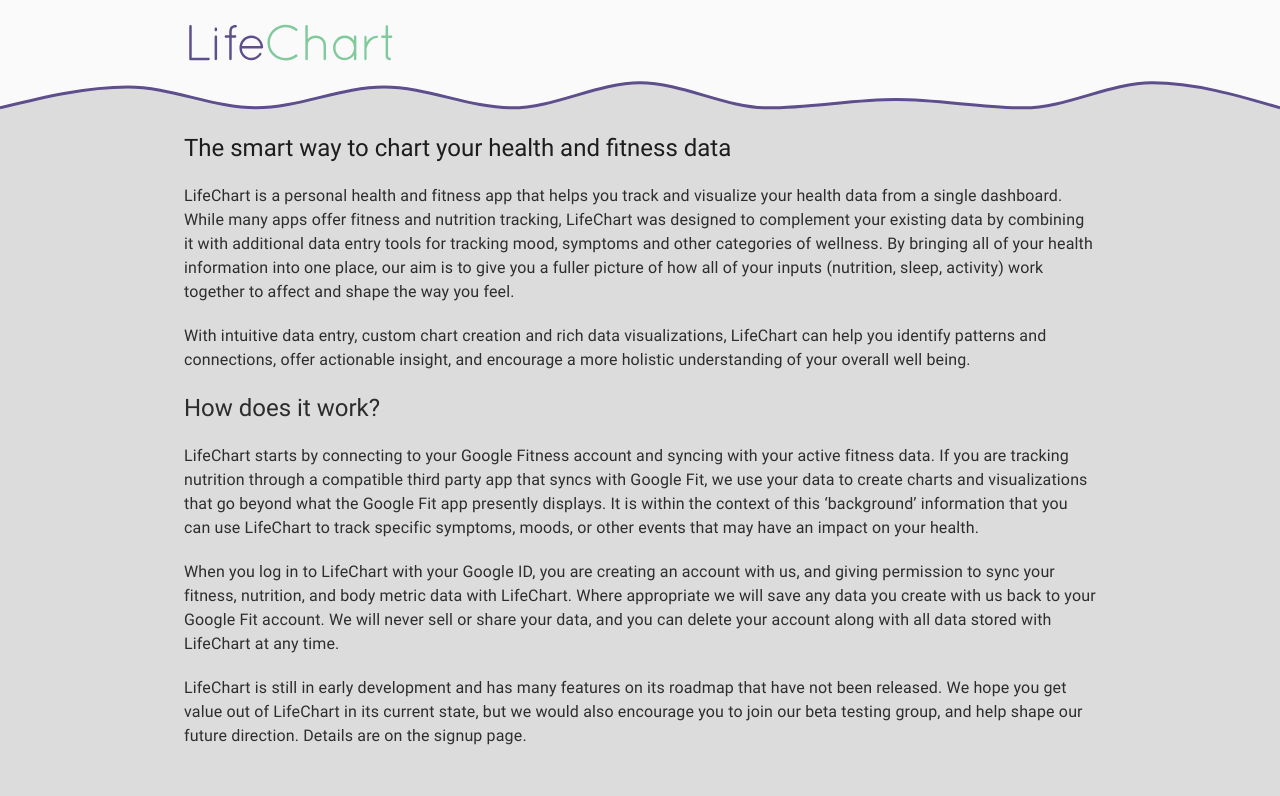
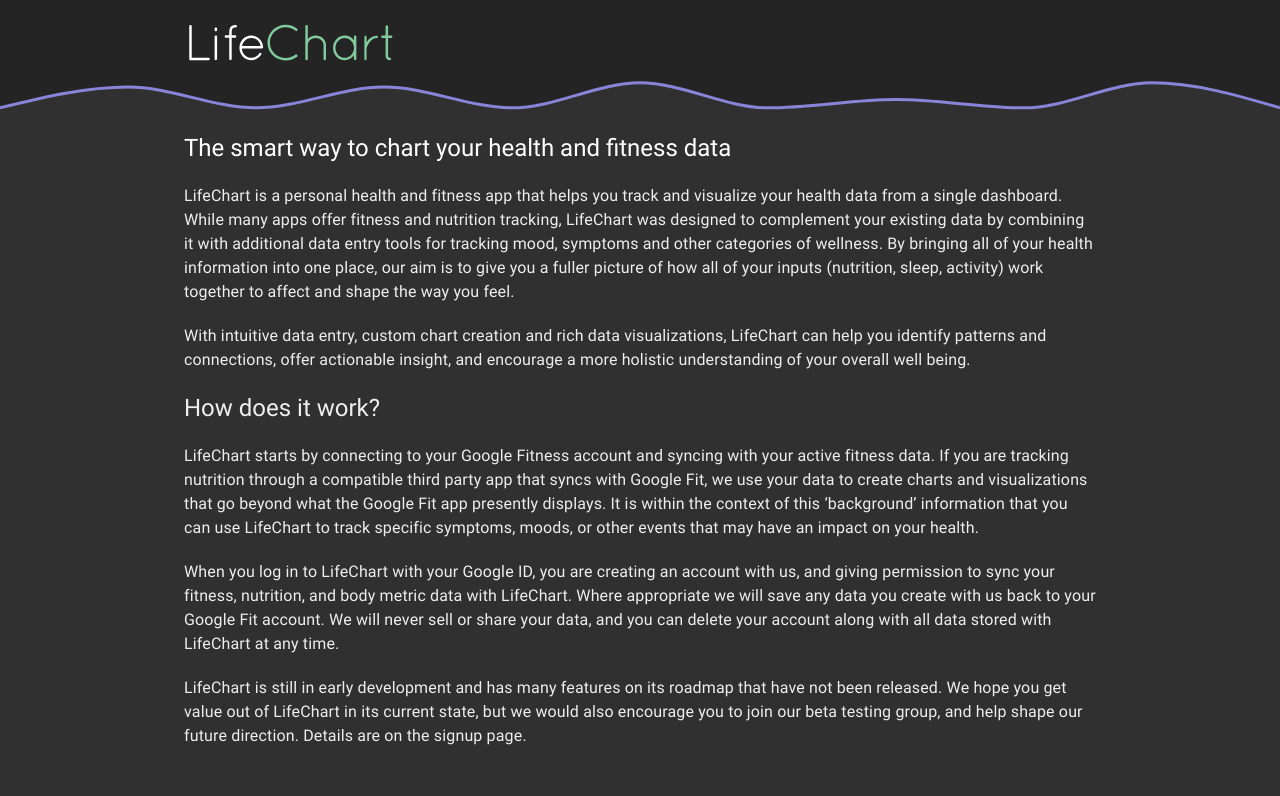
Before and after one commit to jeffmoger/lifechart-client, a React (Create React App) app: page / in a window 1280 px wide. Shown: the top 796 px of the page. Built offline with nearby package versions, Linux system fonts and the light colour scheme.

Commit message:
defect fix: background color theme

```diff
--- a/src/App.js
+++ b/src/App.js
@@ -26,7 +26,10 @@
   const existingTokens = JSON.parse(localStorage.getItem('tokens'));
   const themePreference = JSON.parse(localStorage.getItem('prefersDarkMode'));
   const [authTokens, setAuthTokens] = useState(existingTokens);
-  const [prefersDarkMode, setDarkMode] = useState(themePreference);
+  const [prefersDarkMode, setDarkMode] = useState(() => {
+    if (themePreference) return themePreference;
+    if (!themePreference) return true;
+  });
   const [pageView, setPageView] = useState();
 
   function usePathName() {
@@ -68,20 +71,9 @@
           success: {
             main: '#4caf50',
           },
+          type: prefersDarkMode ? 'dark' : 'light',
           background: {
-            default: () => (prefersDarkMode ? '#303030' : 'rgb(220, 220, 220)'),
-          },
-          type: prefersDarkMode ? 'dark' : 'light',
-          contrastThreshold: 3,
-          tonalOffset: 0.2,
-        },
-        overrides: {
-          MuiCssBaseline: {
-            '@global': {
-              html: {
-                WebkitFontSmoothing: 'auto',
-              },
-            },
+            default: prefersDarkMode ? '#303030' : '#dcdcdc',
           },
         },
       }),
```
